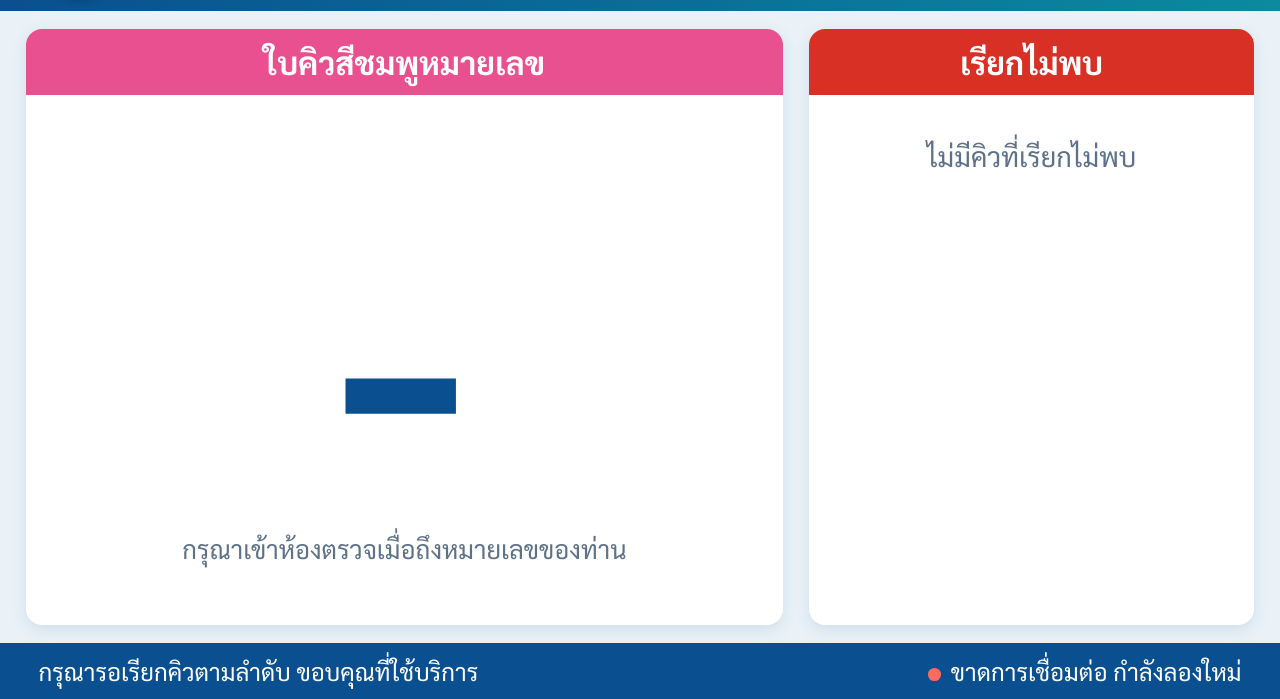
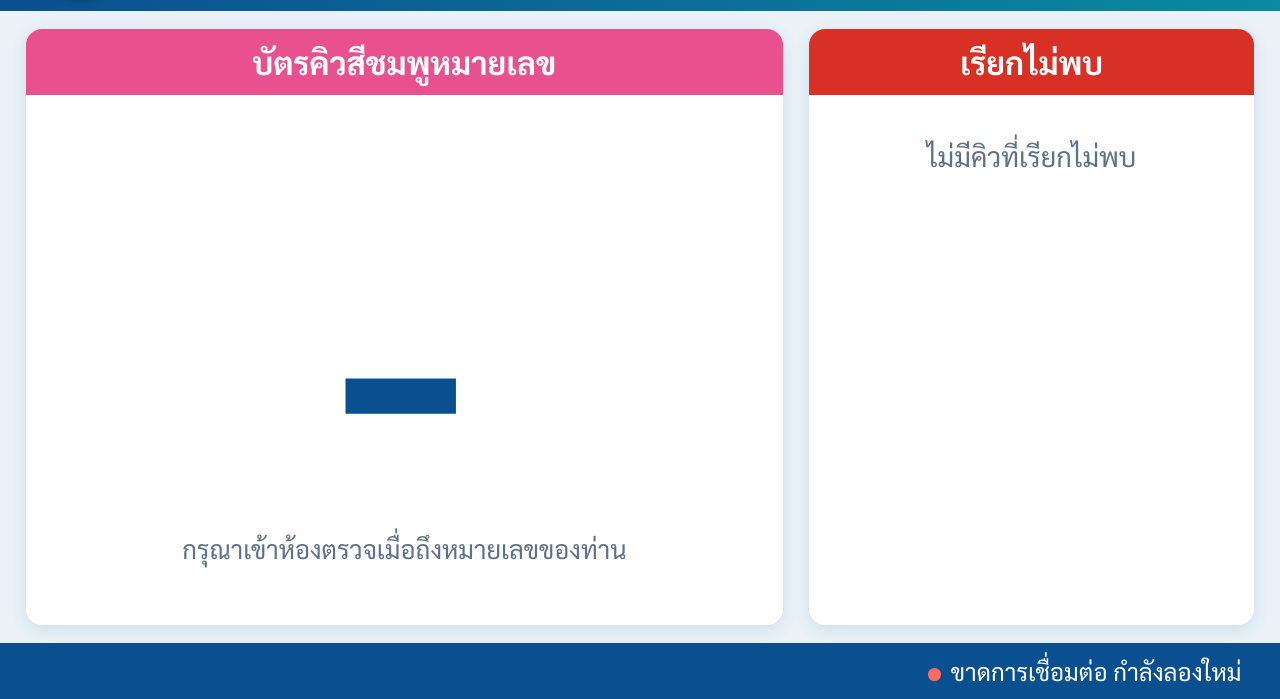
Before and after one commit to pornpojmundee/queue, a plain HTML site: page index.html in a window 1280 px wide. Shown: the part 101-800 px from the top of the page. Drawn offline with Linux system fonts and the light colour scheme.

Commit message:
Update index.html

```diff
--- a/index.html
+++ b/index.html
@@ -69,7 +69,7 @@ footer{display:flex;align-items:center;justify-content:space-between;padding:0 3
 
   <main>
     <section class="panel now" id="nowPanel">
-      <div class="ptitle">ใบคิวสีชมพูหมายเลข</div>
+      <div class="ptitle">บัตรคิวสีชมพูหมายเลข</div>
       <div class="nowbody"><div id="now">-</div><div class="hint">กรุณาเข้าห้องตรวจเมื่อถึงหมายเลขของท่าน</div></div>
     </section>
     <section class="panel done">
@@ -96,7 +96,7 @@ var SHEET_ID = sheetId(P.get("id")) || DEFAULT_SHEET_ID;
 var TAB = P.get("tab") || DEFAULT_TAB;
 var HOSPITAL_NAME = "ศูนย์การแพทย์กาญจนาภิเษก";   // ชื่อ รพ. ที่แสดงบนหัวจอ
 var DEPARTMENT = "แผนกเวชศาสตร์ครอบครัว";    // ชื่อแผนก/จุดบริการ
-var NOTICE = "กรุณารอเรียกคิวตามลำดับ ขอบคุณที่ใช้บริการ";
+var NOTICE = " ";
 var POLL_MS = 3000;                       // รีเฟรชทุก 3 วินาที
 var MISSED_SHOWN = 16;                    // จำนวนคิว "เรียกไม่พบ" สูงสุดที่แสดง (2 คอลัมน์ x 8 แถว)
 var S_MISSED = "เรียกไม่พบ";             // สถานะที่จะแสดงในช่องด้านขวา
```
